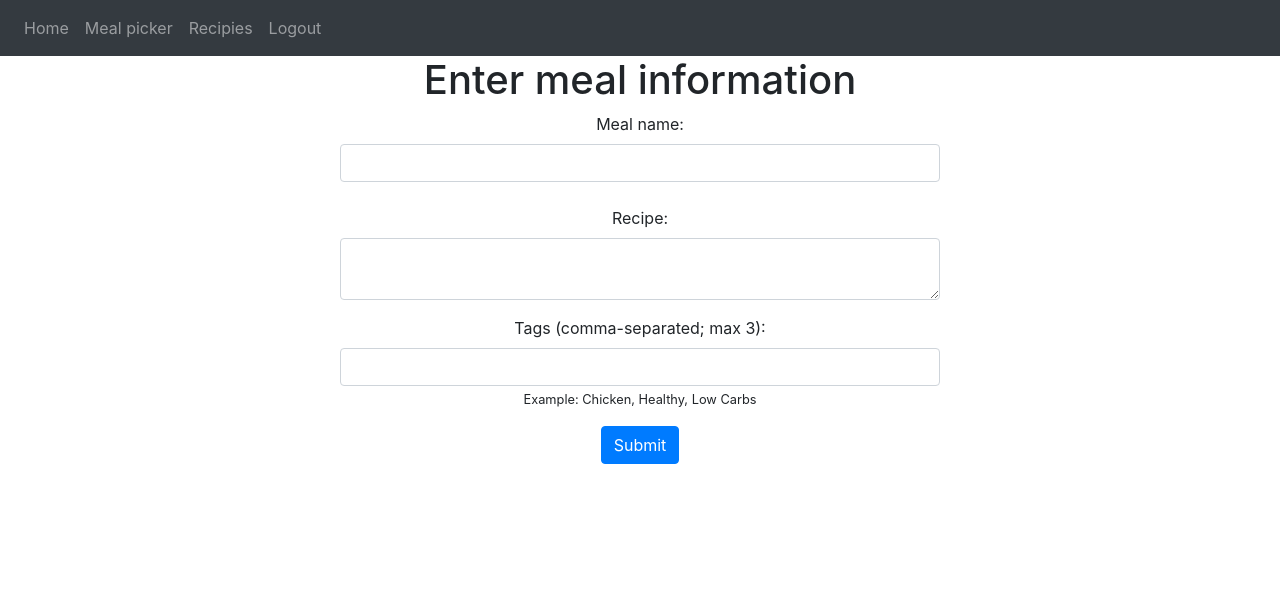
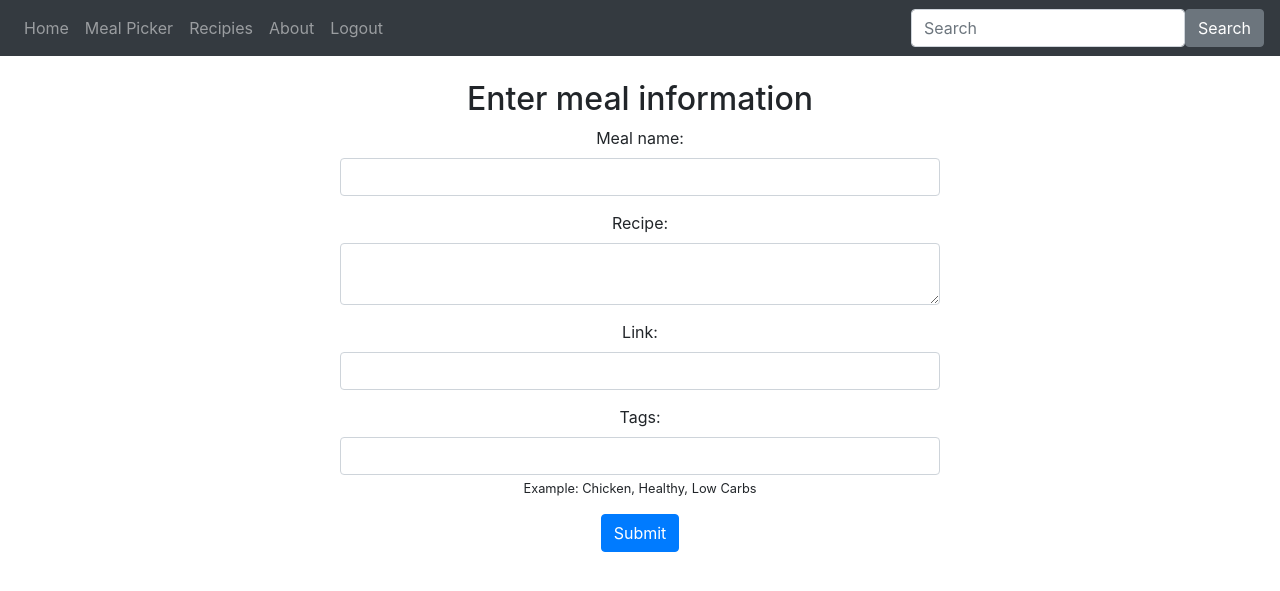
Before and after one commit to vbageek14/flaskwebsite, a Flask app: page / in a window 1280 px wide. Shown: the top 591 px of the page. Run offline with Flask 3, Linux system fonts and the light colour scheme; a user stored in the database is signed in; some libraries are stand-ins or nearby versions.

Commit message:
added search bar, and other features

```diff
--- a/website/__init__.py
+++ b/website/__init__.py
@@ -3,6 +3,7 @@ from flask_sqlalchemy import SQLAlchemy
 from os import path
 from flask_login import LoginManager
 from website import config
+from .webforms import SearchForm
 
 db = SQLAlchemy()
 DB_NAME = "database.db"
@@ -29,6 +30,12 @@ def create_app():
     login_manager.login_view = "auth.login"
     login_manager.init_app(app)
 
+    # Pass Stuff To Navbar
+    @app.context_processor
+    def base():
+        form = SearchForm()
+        return dict(form=form)
+
     @login_manager.user_loader
     def load_user(id):
         return User.query.get(int(id))
--- a/website/models.py
+++ b/website/models.py
@@ -10,10 +10,11 @@ class Note(db.Model):
     date = db.Column(db.DateTime(timezone = True), default = datetime.now(timezone.utc))
     user_id = db.Column(db.Integer, db.ForeignKey("user.id"))
     tags = db.Column(db.String(250))
+    recipe_link = db.Column(db.String(1000))
 
     @property
     def tag_names(self)->list:
-        return [tag.strip() for tag in self.tags.split(',') if tag.strip()]
+        return [tag.strip().title() for tag in self.tags.split(',') if tag.strip()]
 
 class User(db.Model, UserMixin):
     id = db.Column(db.Integer, primary_key = True)
--- a/website/static/deleteNote.js
+++ b/website/static/deleteNote.js
@@ -1,6 +1,6 @@
 function deleteNote(noteId) {
     // Ask for confirmation
-    var confirmation = confirm("Are you sure you want to delete this note?");
+    var confirmation = confirm("Are you sure you want to delete this recipe?");
 
     // If user confirms, proceed with deletion
     if (confirmation) {
--- a/website/static/meal_picker.js
+++ b/website/static/meal_picker.js
@@ -4,6 +4,7 @@ document.addEventListener("DOMContentLoaded", function() {
     var getRandomNoteBtn = document.getElementById("get-random-note-btn");
     var randomNoteDisplay = document.getElementById("randomNote");
     var randomNoteRecipeDisplay = document.getElementById("randomNoteRecipe")
+    var randomNoteRecipeLinkDisplay = document.getElementById("randomNoteRecipeLink")
 
     // Event listener for the button click
     getRandomNoteBtn.addEventListener("click", function() {
@@ -17,6 +18,8 @@ document.addEventListener("DOMContentLoaded", function() {
                 // Display the random note
                 randomNoteDisplay.textContent = data.note;
                 randomNoteRecipeDisplay.textContent = data.recipe;
+                randomNoteRecipeLinkDisplay.href = data.link
+                randomNoteRecipeLinkDisplay.textContent = data.link
             })
             .catch(error => console.error('Error:', error));
     });
--- a/website/templates/base.html
+++ b/website/templates/base.html
@@ -28,17 +28,29 @@
               <span class="navbar-toggler-icon"></span>
             </button>
             <div class="collapse navbar-collapse" id="navbar">
-              <div class="navbar-nav">
+              <ul class="navbar-nav me-auto mb-2 mb-lg-0">
                 {% if user.is_authenticated %}
                 <a class="nav-item nav-link" id="home" href="/">Home</a>
-                <a class="nav-item nav-link" id="meal_picker" href="/meal-picker">Meal picker</a>
+                <a class="nav-item nav-link" id="meal_picker" href="/meal-picker">Meal Picker</a>
                 <a class="nav-item nav-link" id="recipes" href="/recipies">Recipies</a>
+                <a class="nav-item nav-link" id="about" href="/about">About</a>
                 <a class="nav-item nav-link" id="logout" href="/logout">Logout</a>
                 {% else %}
                 <a class="nav-item nav-link" id="login" href="/login">Login</a>
                 <a class="nav-item nav-link" id="signUp" href="/sign-up">Sign Up</a>
+                {% endif %}
+              </ul>
+              {% if user.is_authenticated %}
+              <div class = "ml-auto">
+                <form method = "POST" action = "{{url_for('views.search')}}" class = "d-flex">
+                  {{ form.hidden_tag() }}
+                  <input class = "form-control me-2" type="search" placeholder = "Search" name = "searched" aria-label = "Search">
+                  <button class="btn btn-secondary" type="submit">
+                    Search
+                  </button>
+                </form>
+              </div>
               {% endif %}
-              </div>
             </div>
           </nav>
 
--- a/website/templates/home.html
+++ b/website/templates/home.html
@@ -3,19 +3,23 @@
 {% block title %}Home{% endblock %}
 
 {% block content %}
-<h1 align = "center"> Enter meal information</h1>
+<br>
+<h2 align = "center"> Enter meal information</h2>
 <form method = "POST">
-    <div class = "form group" align = "center">
+    <div class = "form group" align = "center" style="margin-bottom: 15px;">
         <label for="note"> Meal name:</label>
         <input name = "note" id="note" class ="form-control" style = "width: 600px;">
     </div>
-    <br>
-    <div class = "form-group" align = "center">
+    <div class = "form-group" align = "center" style="margin-bottom: 15px;">
         <label for="data_recipe"> Recipe:</label>
-        <textarea type = "text" name = "data_recipe" id="data_recipe" class ="form-control" style = "width: 600px;"> </textarea>
+        <textarea type = "text" name = "data_recipe" id="data_recipe" class ="form-control" style = "width: 600px;"></textarea>
     </div>
-    <div class = "form-group" align = "center">
-        <label for="tags"> Tags (comma-separated; max 3):</label>
+    <div class = "form-group" align = "center" style="margin-bottom: 15px;">
+        <label for="recipe_link"> Link:</label>
+        <input type = "text" name = "recipe_link" id="recipe_link" class ="form-control" style = "width: 600px;">
+    </div>
+    <div class = "form-group" align = "center" style="margin-bottom: 15px;">
+        <label for="tags"> Tags:</label>
         <input type = "text" name = "tags" id="tags" class ="form-control" style = "width: 600px;">
         <small> Example: Chicken, Healthy, Low Carbs</small>
     </div>
--- a/website/templates/login.html
+++ b/website/templates/login.html
@@ -1,10 +1,13 @@
 {% extends "base.html" %}
 
-{% block title %}Login{% endblock %}
+{% block title %}
+Login
+{% endblock %}
 
 {% block content %}
 <div class="container">
     <form method = "POST">
+        <br>
         <h3 align="center">Login</h3>
         <div class="form-group"
             <label for="email"> Email Address </label>
--- a/website/templates/sign_up.html
+++ b/website/templates/sign_up.html
@@ -5,6 +5,7 @@
 {% block content %}
 <div class="container">
 <form method = "POST">
+    <br>
     <h3 align="center">Sign Up</h3>
     <div class="form-group"
         <label for="email"> Email Address </label>
--- a/website/views.py
+++ b/website/views.py
@@ -5,6 +5,8 @@ from .models import Note
 from . import db
 import json
 from sqlalchemy.sql.expression import func
+from .webforms import SearchForm
+
 
 views = Blueprint("views", __name__)
 
@@ -15,6 +17,7 @@ def home():
         note = request.form.get("note")
         tags = request.form.get("tags")
         data_recipe = request.form.get("data_recipe")
+        recipe_link = request.form.get("recipe_link")
 
         # Capitalize tags if not already capitalized
         tags = ', '.join(tag.strip().capitalize() for tag in tags.split(','))
@@ -22,7 +25,7 @@ def home():
         if len(note) < 1:
             flash("Note is too short!", category = "error")
         else:
-            new_note = Note(data = note, user_id = current_user.id, tags=tags, data_recipe = data_recipe)
+            new_note = Note(data = note, user_id = current_user.id, tags=tags, data_recipe = data_recipe, recipe_link = recipe_link)
             db.session.add(new_note)
             db.session.commit()
             flash("Note added!", category = "success")
@@ -49,12 +52,16 @@ def meal_picker():
     notes = Note.query.all()
     for note in notes:
         tags.update(note.tag_names)
+    tags = sorted(tags)
     return render_template('meal_picker.html', user=current_user, tags=tags)
 
 @views.route("/recipies", methods = ["GET"])
 @login_required
 def recipies():
-    return render_template('recipies.html', user=current_user)
+    tags = set()
+    notes = Note.query.order_by(Note.data).all()
+
+    return render_template('recipies.html', notes = notes, user=current_user)
 
 @views.route("/random-note")
 @login_required
@@ -67,6 +74,25 @@ def random_note():
 
     if random_note:
         return jsonify({'note': random_note.data,
-                        'recipe': random_note.data_recipe})
+                        'recipe': random_note.data_recipe,
+                        'link': random_note.recipe_link})
     else:
-        return jsonify({'note': 'No notes available'})
+        return jsonify({'note': 'No recipies available'})
+
+@views.route('/search', methods = ["POST"])
+@login_required
+def search():
+    form = SearchForm()
+    posts = Note.query
+    if form.validate_on_submit():
+        searched = form.searched.data
+        posts = posts.filter(Note.data_recipe.like("%" + searched + "%"))
+        posts = posts.order_by(Note.data).all()
+    else:
+        print(form.errors)  # Print validation errors
+    return render_template("search.html", form = form, searched = searched, posts = posts, user = current_user)
+
+@views.route("/about", methods = ["GET"])
+@login_required
+def about():
+    return render_template("about.html", user = current_user)
--- /dev/null
+++ b/website/webforms.py
@@ -0,0 +1,8 @@
+from flask_wtf import FlaskForm
+from wtforms import StringField, SubmitField
+from wtforms.validators import DataRequired
+
+# Create A Search Form
+class SearchForm(FlaskForm):
+	searched = StringField("Searched", validators=[DataRequired()])
+	submit = SubmitField("Submit")
```
Also changed, not shown: website/static/toggleRecipe.js (added, +8 -0 lines), website/templates/about.html (added, +18 -0 lines), website/templates/meal_picker.html (+22 -1 lines), website/templates/recipies.html (+28 -15 lines), website/templates/search.html (added, +40 -0 lines), instance/database.db, 1 other file.
